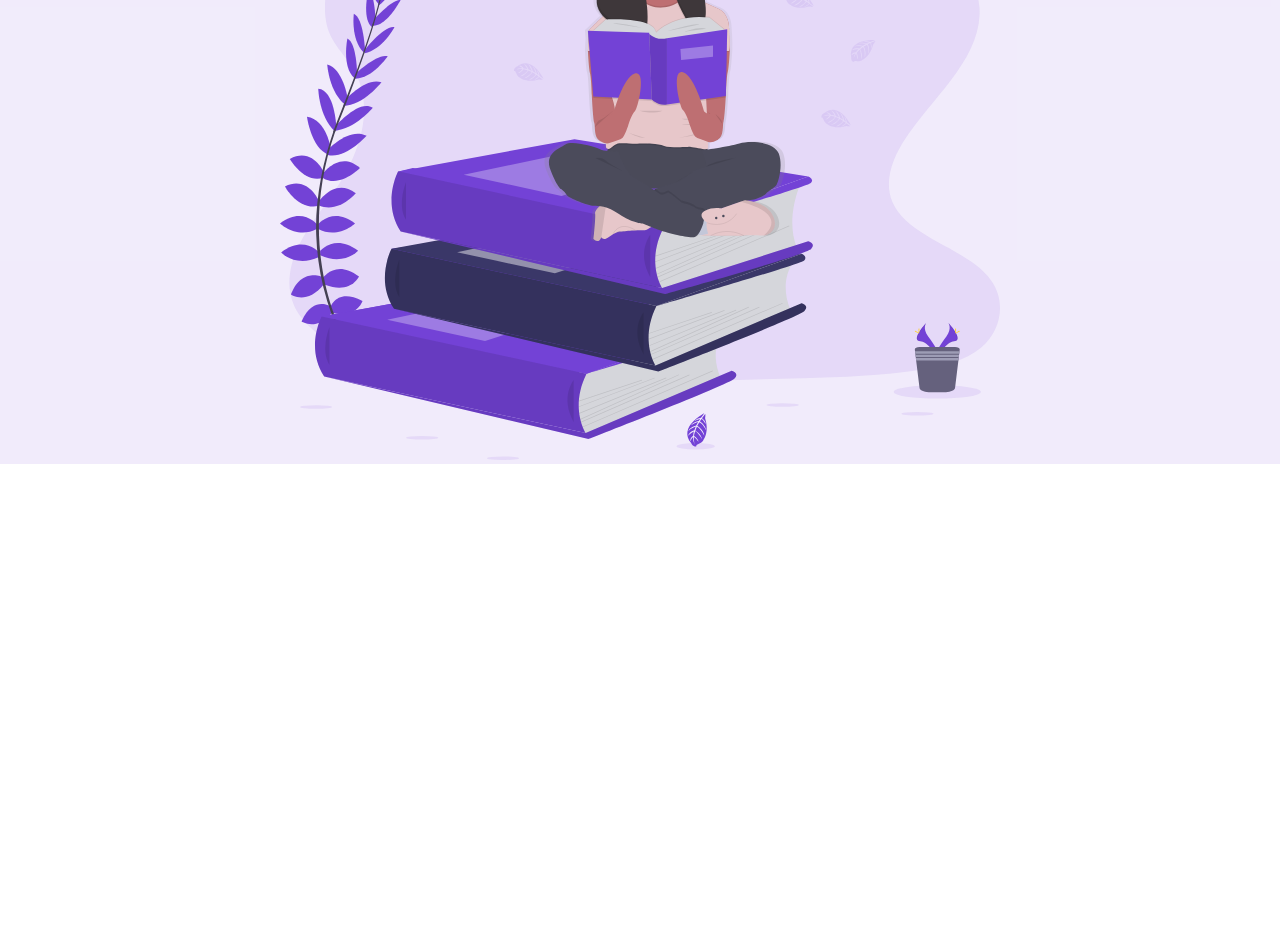
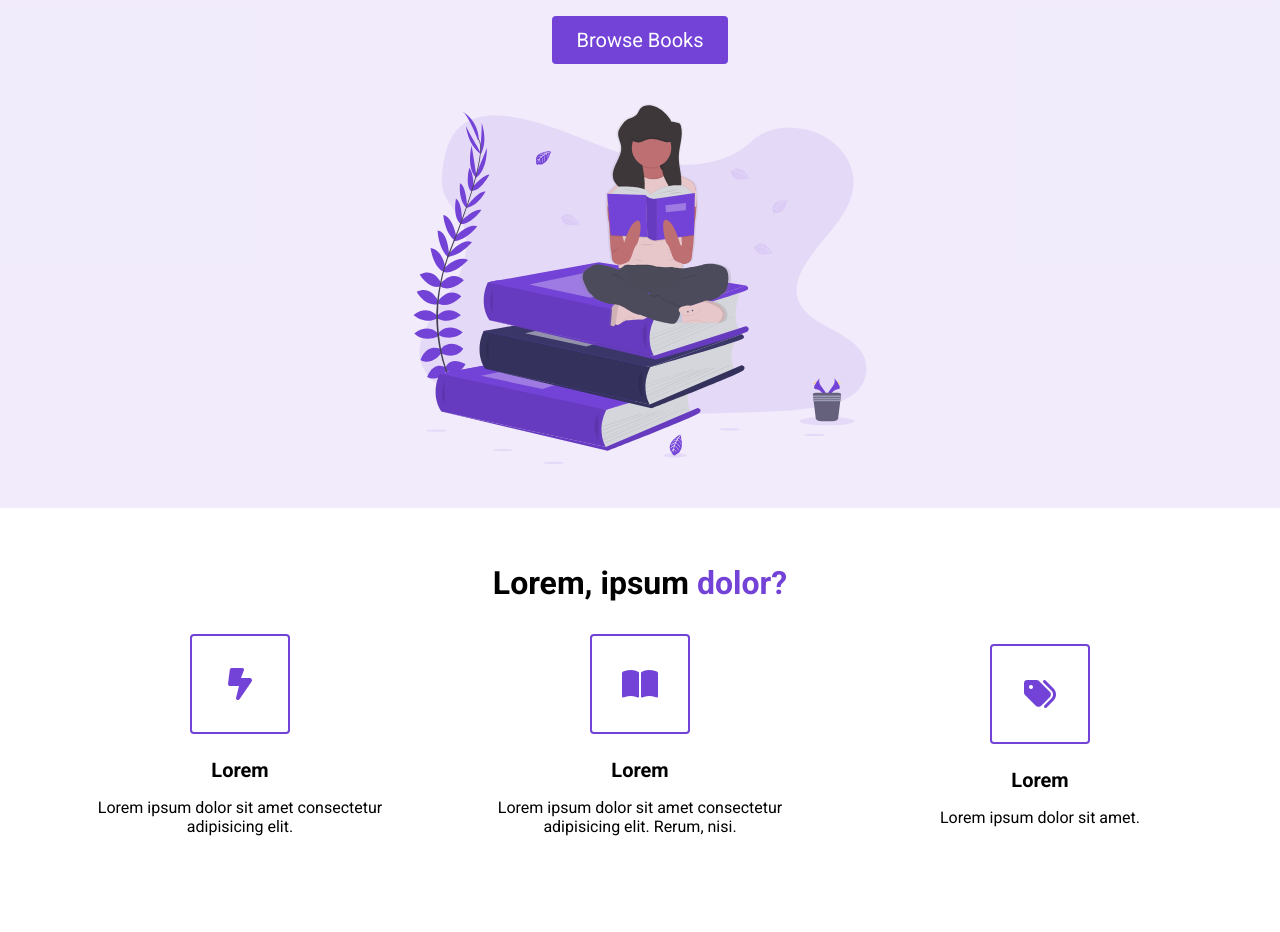
Before and after one commit to mariaalexissales/E-Commerce-Website, a plain HTML site: page index.html in a window 1280 px wide. Shown: the part 248-1180 px from the top of the page. Before the commit the page ends 800 px from the top, so only its background shows below. Drawn offline with Linux system fonts and the light colour scheme; files whose address does not match are found by name.

Commit message:
Working on highlight section

```diff
--- a/index.html
+++ b/index.html
@@ -7,6 +7,7 @@
     <meta name="viewport" content="width=device-width, initial-scale=1.0">
     <title>Library</title>
     <link rel="stylesheet" href="styles.css">
+    <script src="https://kit.fontawesome.com/38202cd0ef.js" crossorigin="anonymous"></script>
 </head>
 
 <body>
@@ -15,9 +16,9 @@
             <div class="nav__container">
                 <img src="./assets/Library.svg" alt="" class="logo">
                 <ul class="nav__links">
-                    <li class="nav__link">Home</li>
-                    <li class="nav__link">Contact</li>
-                    <li class="nav__link nav__link--primary">Books</li>
+                    <li><a href="#" class="nav__link">Home</a></li>
+                    <li><a href="#" class="nav__link">Contact</a></li>
+                    <li><a href="#" class="nav__link nav__link--primary">Books</a></li>
                 </ul>
             </div>
         </nav>
@@ -25,7 +26,8 @@
             <div class="header__container">
                 <div class="header__description">
                     <h1>Lorem ipsum dolor sit amet.</h1>
-                    <h2>Lorem ipsum dolor sit amet. <span class="purple">Library</span></h2>
+                    <h2>Lorem ipsum dolor sit amet. <span class="purple">Lorem, ipsum.</span></h2>
+                    <button class="btn">Browse Books</button>
                 </div>
                 <figure class="header__img--wrapper">
                     <img src="./assets//Undraw_Books.svg" alt="">
@@ -33,6 +35,67 @@
             </div>
         </header>
     </section>
+
+    <main>
+        <section id="highlights">
+            <div class="container">
+                <div class="row">
+                    <h2 class="section__title">
+                        Lorem, ipsum <span class="purple">dolor?</span>
+                    </h2>
+                    <div class="highlight__wrapper">
+                        <div class="highlight">
+                            <div class="highlight__img">
+                                <i class="fa-solid fa-bolt-lightning"></i>
+                            </div>
+                            <h3 class="highlight__subtitle">
+                                Lorem
+                            </h3>
+                            <p class="highlight__para">
+                                Lorem ipsum dolor sit amet consectetur adipisicing elit.
+                            </p>
+                        </div>
+                        <div class="highlight">
+                            <div class="highlight__img">
+                                <i class="fa-solid fa-book-open"></i>
+                            </div>
+                            <h3 class="highlight__subtitle">
+                                Lorem
+                            </h3>
+                            <p class="highlight__para">
+                                Lorem ipsum dolor sit amet consectetur adipisicing elit. Rerum, nisi.
+                            </p>
+                        </div>
+                        <div class="highlight">
+                            <div class="highlight__img">
+                                <i class="fa-solid fa-tags"></i>
+                            </div>
+                            <h3 class="highlight__subtitle">
+                                Lorem
+                            </h3>
+                            <p class="highlight__para">
+                                Lorem ipsum dolor sit amet.
+                            </p>
+                        </div>
+                    </div>
+                </div>
+            </div>
+        </section>
+        <section id="featured">
+            <div class="container">
+                <div class="row">
+
+                </div>
+            </div>
+        </section>
+        <section id="recent">
+            <div class="container">
+                <div class="row">
+
+                </div>
+            </div>
+        </section>
+    </main>
 </body>
 
 </html>
--- a/styles.css
+++ b/styles.css
@@ -15,6 +15,9 @@ nav {
 
 img {
     width: 100%;
+    height: 100%;
+    max-height: 50vh;
+    padding: 20px;
 }
 
 .nav__container {
@@ -77,14 +80,99 @@ header {
 }
 
 .header__container {
+    padding-top: 24px;
     width: 100%;
     max-width: 720px;
     margin: 0 auto;
     height: 100%;
     display: flex;
     flex-direction: column;
+    justify-content: space-between;
 }
 
 .header__description {
+    display: flex;
+    flex-direction: column;
+    align-items: center;
+}
+
+h1 {
+    font-size: 56px;
+    color: #7342d6;
+    margin-bottom: 24px;
     text-align: center;
 }
+
+h2 {
+    font-size: 32px;
+    margin-bottom: 32px;
+    text-align: center;
+}
+
+button {
+    cursor: pointer;
+}
+
+button:active {
+    transform: translateY(1px);
+}
+
+.btn {
+    background-color: #7342d6;
+    color: white;
+    padding: 12px 24px;
+    font-size: 20px;
+    border-radius: 4px;
+    border: none;
+}
+
+.header__img--wrapper {
+    padding: 20px;
+}
+
+.container {
+    padding: 56px 0;
+}
+
+.row {
+    width: 100%;
+    max-width: 1200px;
+    margin: 0 auto;
+}
+/* HIGHLIGHTS */
+
+.highlight__wrapper {
+    display: flex;
+}
+
+.highlight {
+    padding: 0 24px;
+    width: calc(100% / 3);
+    display: flex;
+    align-items: center;
+    justify-content: center;
+    flex-direction: column;
+}
+
+.highlight__para {
+    text-align: center;
+}
+
+
+.highlight__img {
+    border: 2px solid #7342d6;
+    color: #7342d6;
+    width: 100px;
+    height: 100px;
+    display: flex;
+    align-items: center;
+    justify-content: center;
+    border-radius: 4px;
+    font-size: 32px;
+    margin-bottom: 24px;
+}
+
+.highlight__subtitle {
+    font-size: 20px;
+    margin-bottom: 16px;
+}
```
